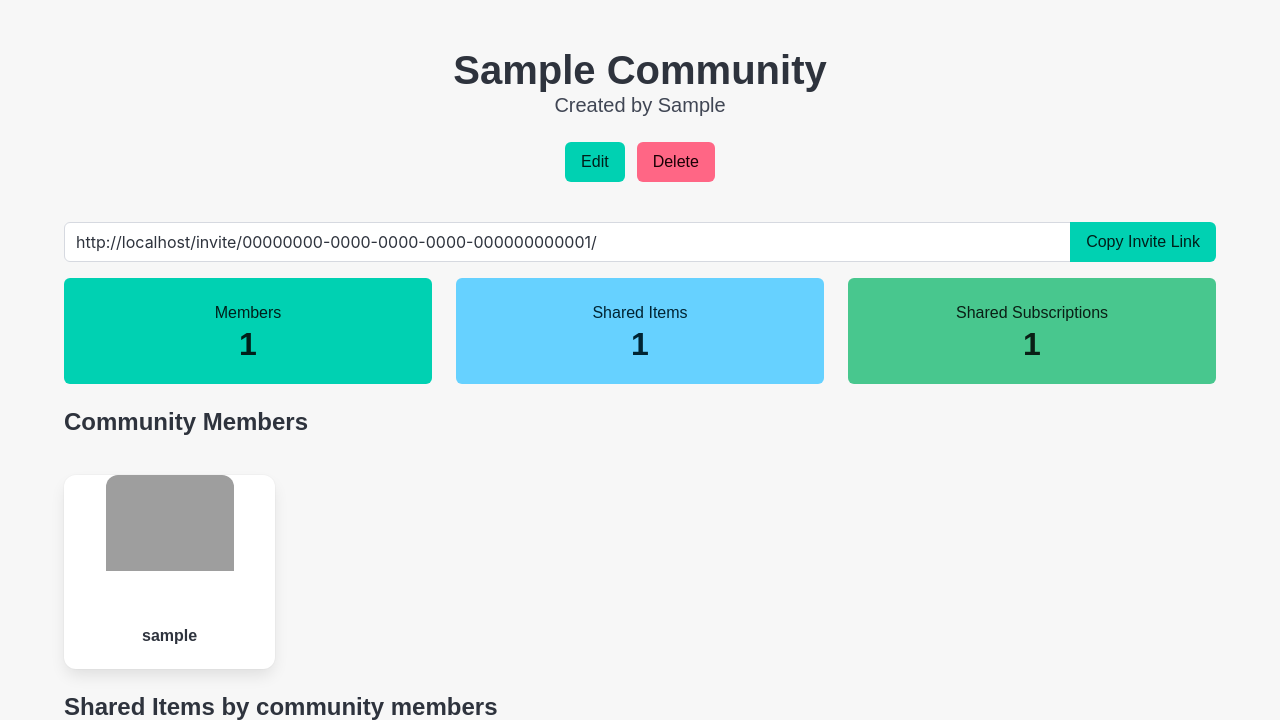
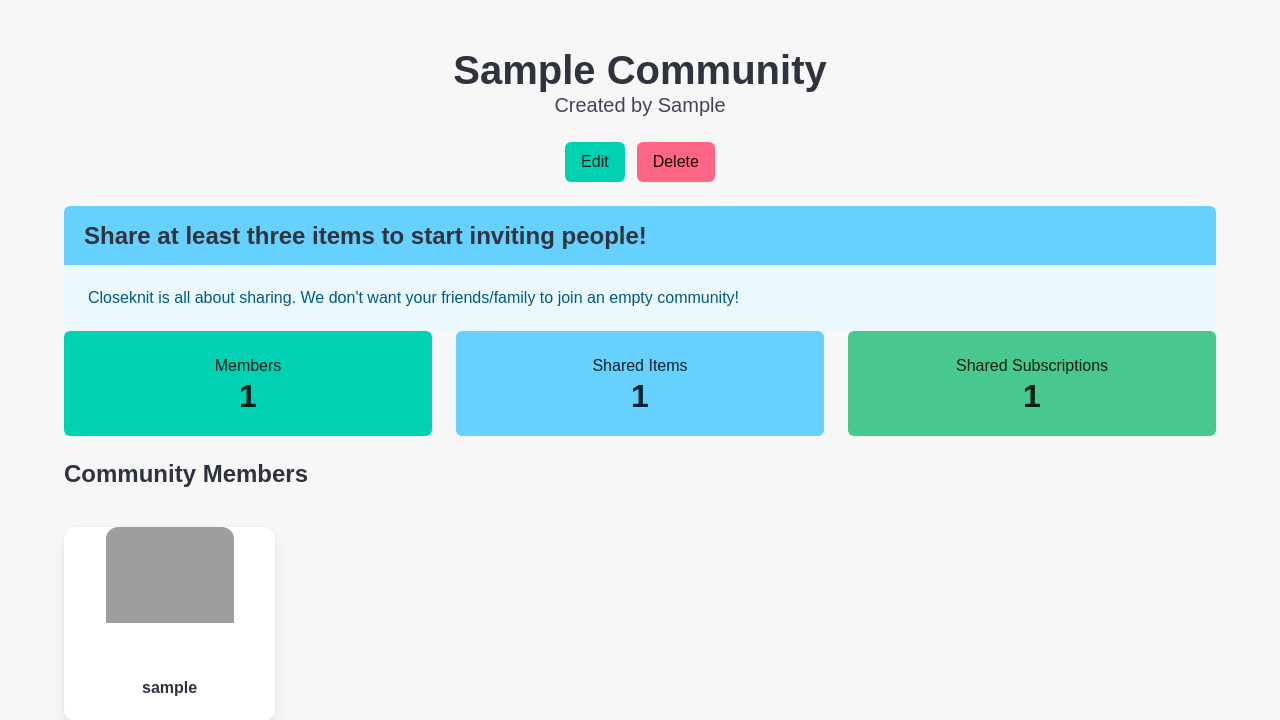
Before and after one commit to musadiqpeerzada/closeknit, a Django app: page /communities/1 in a window 1280 px wide. Shown: the part 58-778 px from the top of the page. Run offline with Django 5.2, Linux system fonts and the light colour scheme; a user stored in the database is signed in; tables that the repository leaves empty hold one stand-in row (values such as "Sample post"); some libraries are stand-ins or nearby versions; some web fonts are replaced; grey boxes are pictures that could not be loaded.

Commit message:
make sure some items are shared before allowing users to invite

```diff
--- a/backend/services.py
+++ b/backend/services.py
@@ -85,12 +85,12 @@ def add_user_to_community(community: Community, user: User) -> None:
         community.save()
 
 
-def use_invite(invite_uuid: str, user: User) -> bool:
+def use_invite(invite_uuid: str, user: User) -> (bool, Community | None):
     community: Community = Community.objects.filter(invite_uuid=invite_uuid).first()
     if not community:
-        return False
+        return False, None
     community.members.add(user)
-    return True
+    return True, community
 
 
 def get_data_for_profile_view(user: User):
--- a/backend/templates/backend/community/detail.html
+++ b/backend/templates/backend/community/detail.html
@@ -17,6 +17,19 @@
                 </div>
             {% endif %}
 
+            {% if shared_items_count < 3 %}
+                <a href="{% url 'item_add' %}">
+                    <article class="message is-info">
+                        <div class="message-header">
+                            <p class="title is-4">Share at least three items to start inviting people!</p>
+                        </div>
+                        <div class="message-body">
+                            Closeknit is all about sharing.
+                            We don't want your friends/family to join an empty community!
+                        </div>
+                    </article>
+                </a>
+            {% else %}
 
                 <section class="py-4">
                     <div class="field has-addons">
@@ -30,6 +43,10 @@
                         </div>
                     </div>
                 </section>
+            {% endif %}
+
+
+
 
             <div class="columns is-centered has-text-centered">
                 <div class="column">
--- a/backend/views.py
+++ b/backend/views.py
@@ -184,13 +184,15 @@ class CommunityAddView(generic.CreateView):
     template_name = "backend/community/cud.html"
     model = Community
     fields = ["name"]
-    success_url = reverse_lazy("community_list")
 
     def form_valid(self, form):
         form.instance.owner = self.request.user
         community = form.save()
         community.members.add(self.request.user)
         return super().form_valid(form)
+
+    def get_success_url(self):
+        return reverse("community_detail", kwargs={"pk": self.object.pk})
 
 
 class CommunityDeleteView(generic.DeleteView):
@@ -312,8 +314,9 @@ class LeaseDeleteView(generic.DeleteView):
 def accept_invite(request, token):
     if request.user.is_authenticated:
         if request.method == "POST":
-            if use_invite(invite_uuid=token, user=request.user):
-                return redirect("community_list")
+            is_invite_used, community = use_invite(invite_uuid=token, user=request.user)
+            if is_invite_used:
+                return redirect("community_detail", community.pk)
             else:
                 return HttpResponseBadRequest("Unable to use this invite.")
 
```
Lines whose indentation alone changed are shown as unchanged.
